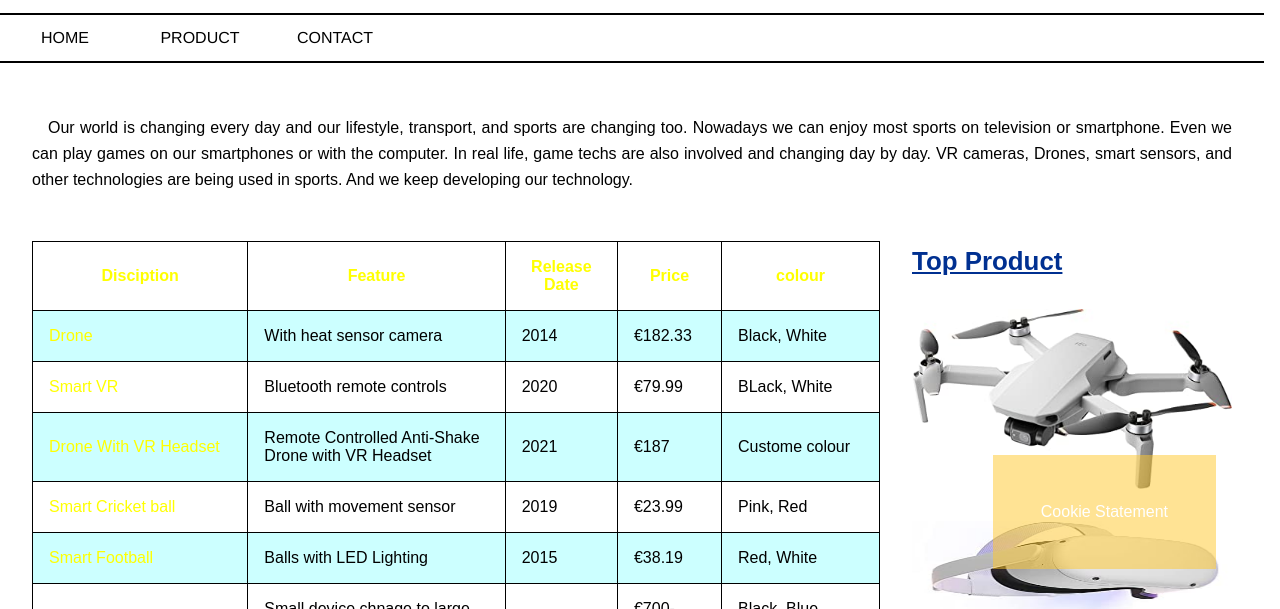
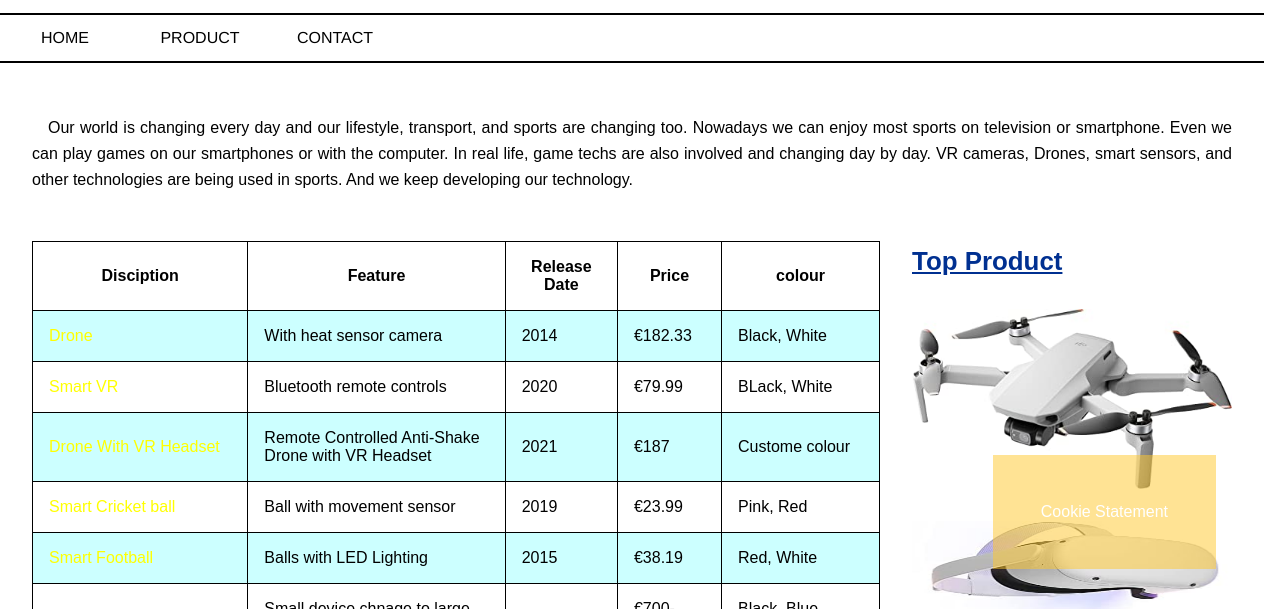
Before and after one commit to Asif135-hub/asif135.github.io, a plain HTML site: page pricing.html in a window 1280 px wide. Shown: the part 191-800 px from the top of the page. Drawn offline with Linux system fonts and the light colour scheme.

Commit message:
Update style.css

```diff
--- a/css/style.css
+++ b/css/style.css
@@ -373,7 +373,7 @@ header .first-header .heading-part .second-heading {
   border: 1px solid #000000;
   border-collapse: collapse;
 }
- th, td:first-child {
+ td:first-child {
   color:  #FFFF00;
 }
  tr:nth-child(even) {
```
